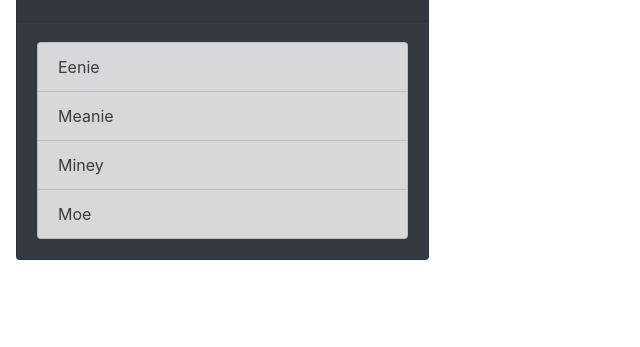
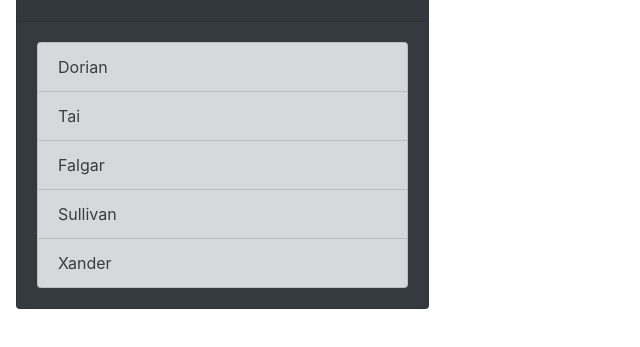
Before and after one commit to morgandragon/fireside-dashboard, a plain HTML site: page index.html in a window 1280 px wide. Shown: the part 61-408 px from the top of the page, without its empty margins (0-640 px from the left). Drawn offline with nearby package versions, Linux system fonts and the light colour scheme.

Commit message:
boilerplate javascript for displaying table order list

```diff
--- a/app.js
+++ b/app.js
@@ -0,0 +1,53 @@
+////////////////////////////
+// Table Order Controller //
+////////////////////////////
+
+const TableOrderCtrl = (function() {
+
+  // TODO remove hard coded names
+  const names = ["Dorian", "Tai", "Falgar", "Sullivan", "Xander"];
+
+  return {
+    getNames: function() {
+      return names;
+    }
+  }
+
+})();
+
+////////////////////
+// UI Controller //
+///////////////////
+
+const UICtrl = (function() {
+
+  return {
+    displayTableOrder: function() {
+      const names = TableOrderCtrl.getNames();
+      names.forEach(function(name) {
+        const li = document.createElement("li");
+        li.className = "list-group-item list-group-item-secondary";
+        li.innerHTML = name;
+        document.querySelector('#table-order-list').insertAdjacentElement('beforeend', li);
+      });
+    }
+  }
+
+})();
+
+////////////////////
+// App Controller //
+////////////////////
+
+const App = (function() {
+
+  return {
+    init: function() {
+      UICtrl.displayTableOrder();
+    }
+  }
+
+})();
+
+
+App.init();
--- a/index.html
+++ b/index.html
@@ -17,18 +17,9 @@
       <!--TABLE ORDER-->
       <div class="card-body">
         <ul class="list-group" id="table-order-list">
-          <li class="list-group-item list-group-item-secondary">
-            Eenie
-          </li>
-          <li class="list-group-item list-group-item-secondary">
-            Meanie
-          </li>
-          <li class="list-group-item list-group-item-secondary">
-            Miney
-          </li>
-          <li class="list-group-item list-group-item-secondary">
-            Moe
-          </li>
+          <!-- <li class="list-group-item list-group-item-secondary">
+            Member One
+          </li> -->
         </ul>
       </div>
 
```
